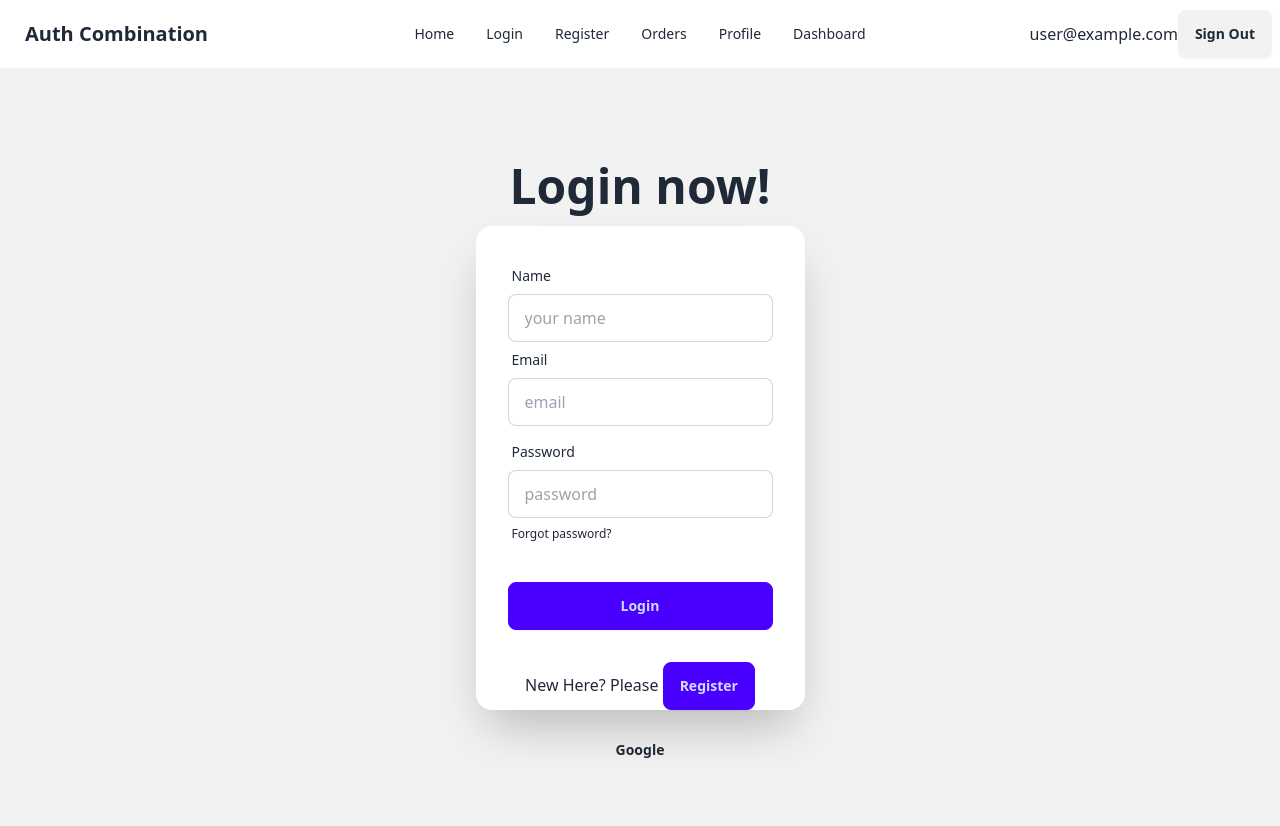
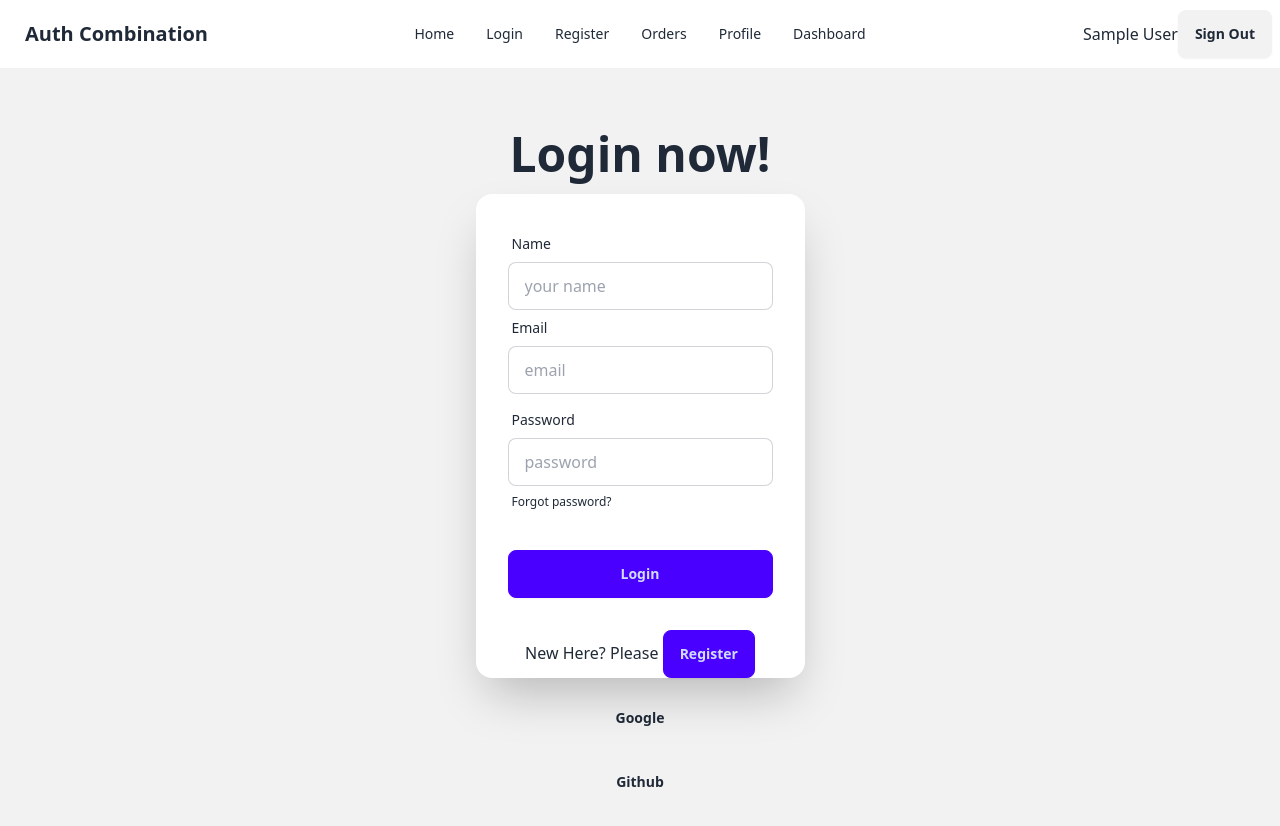
Before and after one commit to mustafizthecutter/Auth-integration-private-route, a React (Vite) app: page /login in a window 1280 px wide. Shown: the top 826 px of the page. Built offline with nearby package versions, Linux system fonts and the light colour scheme; no server answers; sample sign-in values are in the browser's storage.

Commit message:
Social Sign In with Github Implemented

```diff
--- a/src/Components/Login.jsx
+++ b/src/Components/Login.jsx
@@ -3,14 +3,17 @@ import { AuthContext } from "./Provider/AuthProvider";
 import { useContext } from "react";
 
 const Login = () => {
-    const { signInUser, signInWithGoogle } = useContext(AuthContext);
-    const navigate = useNavigate()
+
+    const { signInUser, signInWithGoogle, signInWithGithub } = useContext(AuthContext);
+
+    const navigate = useNavigate();
+
     const handleLogin = e => {
         e.preventDefault();
         const name = e.target.name.value;
         const email = e.target.email.value;
         const password = e.target.password.value;
-        console.log(email, password,name);
+        console.log(email, password, name);
 
 
         signInUser(email, password)
@@ -23,7 +26,10 @@ const Login = () => {
                 console.log(error.message);
             });
 
-    }
+    };
+
+    // For Google----------
+
     const handleGoogle = () => {
         signInWithGoogle()
             .then(result => {
@@ -32,9 +38,22 @@ const Login = () => {
             .catch(error => {
                 console.log(error.message);
             })
-    }
+    };
+
+    // For Github-----------
+
+    const handleGithub = () => {
+        signInWithGithub()
+            .then(result => {
+                console.log(result.user);
+            })
+            .catch(error => {
+                console.log(error.message);
+            })
+    };
 
     return (
+
         <div className="hero min-h-screen bg-base-200">
             <div className="hero-content flex-col">
                 <div className="text-center">
@@ -71,7 +90,11 @@ const Login = () => {
                     <p>New Here? Please <Link to={'/register'}><button className="btn btn-primary">Register</button></Link></p>
 
                 </div>
+
                 <p><button onClick={handleGoogle} className="btn btn-ghost">Google</button></p>
+
+                <p><button onClick={handleGithub} className="btn btn-ghost">Github</button></p>
+
             </div>
         </div>
     );
--- a/src/Components/NavBar.jsx
+++ b/src/Components/NavBar.jsx
@@ -45,7 +45,7 @@ const NavBar = () => {
             </div>
             <div className="navbar-end">
                 {
-                    user ? <><span>{user.email}</span><a onClick={handleLogOut} className="btn">Sign Out</a></> : <Link to={'/login'}><a className="btn">Login</a></Link>
+                    user ? <><span>{user.displayName}</span><a onClick={handleLogOut} className="btn">Sign Out</a></> : <Link to={'/login'}><a className="btn">Login</a></Link>
                 }
 
             </div>
--- a/src/Components/Provider/AuthProvider.jsx
+++ b/src/Components/Provider/AuthProvider.jsx
@@ -1,10 +1,13 @@
 import { createContext, useEffect, useState } from "react";
 import PropTypes from 'prop-types';
-import { GoogleAuthProvider, createUserWithEmailAndPassword, onAuthStateChanged, signInWithEmailAndPassword, signInWithPopup, signOut } from "firebase/auth";
+import { GithubAuthProvider, GoogleAuthProvider, createUserWithEmailAndPassword, onAuthStateChanged, signInWithEmailAndPassword, signInWithPopup, signOut } from "firebase/auth";
 import auth from "../../firebase/firebase.config";
 
 export const AuthContext = createContext(null);
+
 const googleProvider = new GoogleAuthProvider();
+const githubProvider = new GithubAuthProvider();
+
 const AuthProvider = ({ children }) => {
     const [user, setUser] = useState(null);
     const [loading, setLoading] = useState(true)
@@ -16,9 +19,19 @@ const AuthProvider = ({ children }) => {
         setLoading(true);
         return signInWithEmailAndPassword(auth, email, password);
     };
+
+    // For Google-------------
+
     const signInWithGoogle = () => {
         setLoading(true);
-        return signInWithPopup(auth, googleProvider)
+        return signInWithPopup(auth, googleProvider);
+    };
+
+    // For Github-------------
+
+    const signInWithGithub = () => {
+        setLoading(true);
+        return signInWithPopup(auth, githubProvider)
     }
 
     const logOut = () => {
@@ -51,7 +64,7 @@ const AuthProvider = ({ children }) => {
     //         unSubscribe();
     //     }
     // }, [])
-    const authInfo = { user, createUser, signInUser, logOut, loading, signInWithGoogle };
+    const authInfo = { user, createUser, signInUser, logOut, loading, signInWithGoogle, signInWithGithub };
     return (
         <AuthContext.Provider value={authInfo}>
             {children}
```
